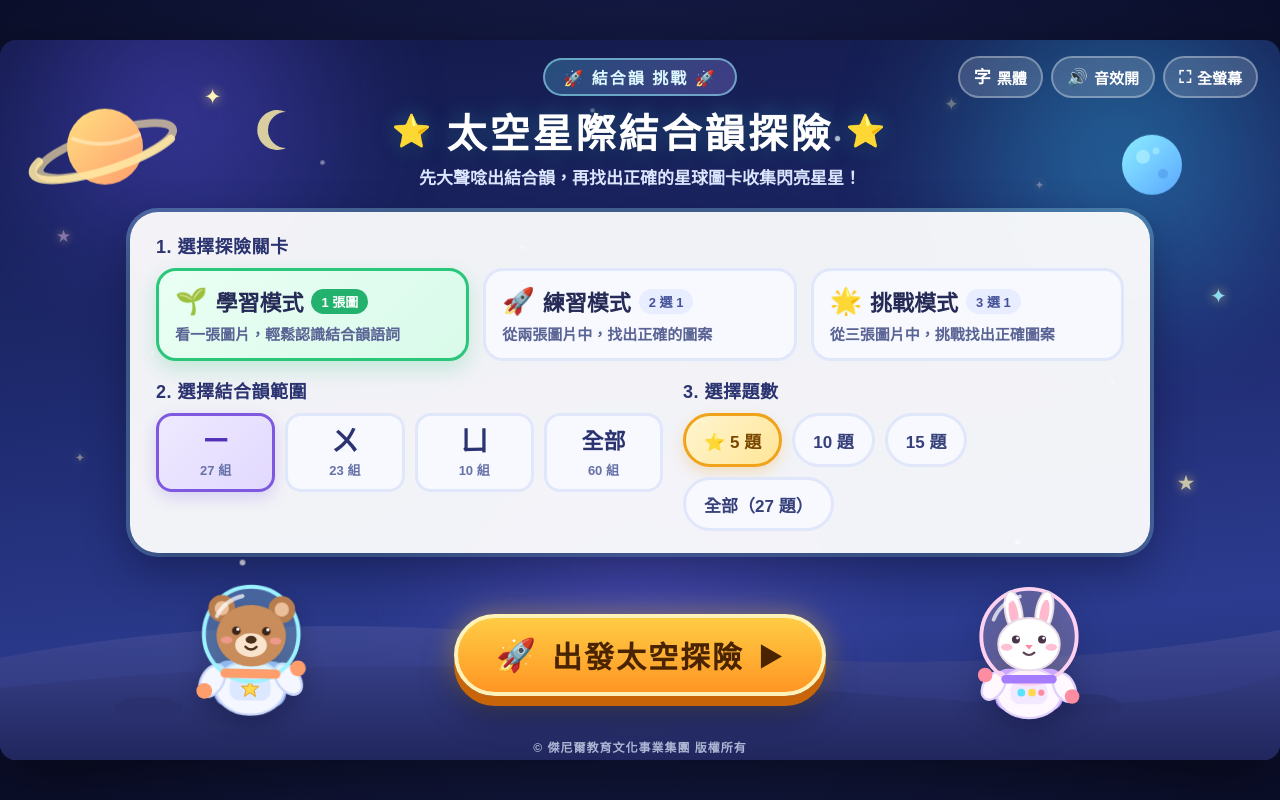
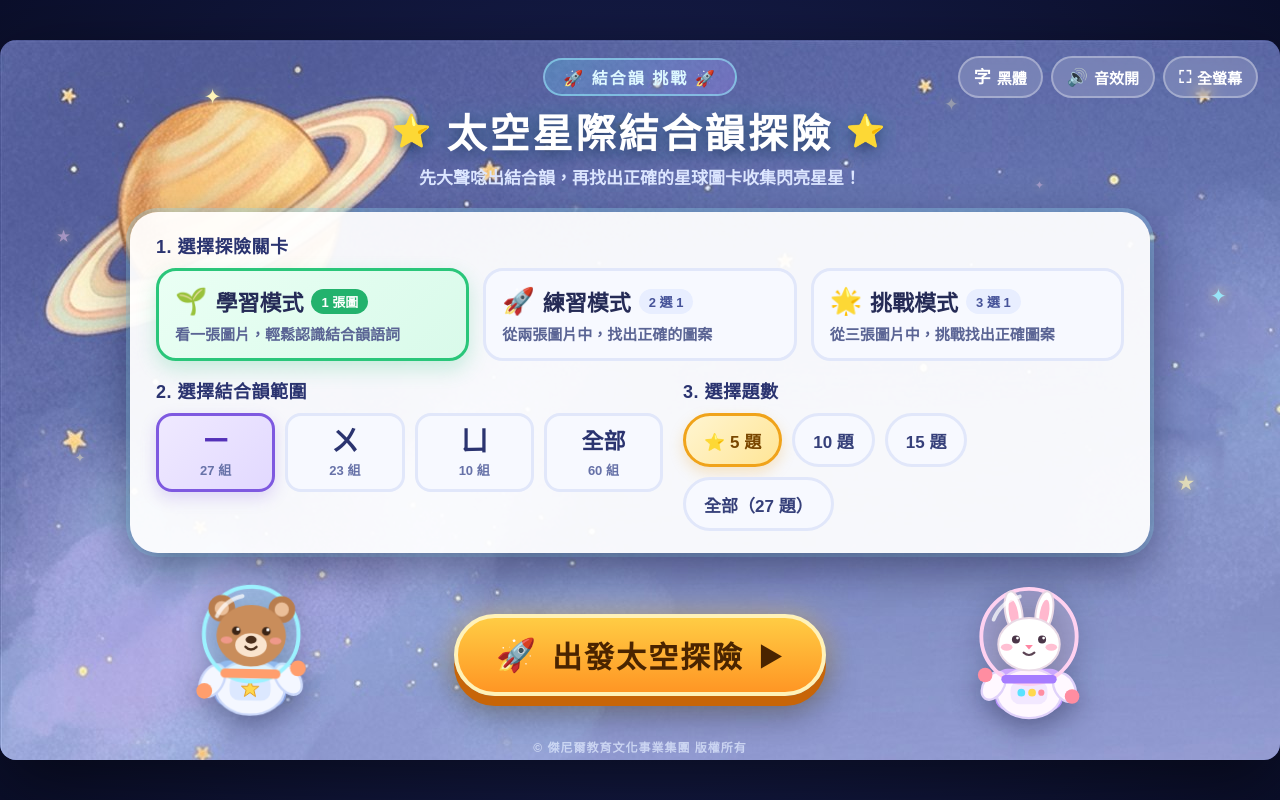
Before and after one commit to genikid-ai/zhuyin-compound-space, a plain HTML site: page index.html in a window 1280 px wide. Drawn offline with Linux system fonts and the light colour scheme.

Commit message:
Use storybook watercolor space background

```diff
--- a/index.html
+++ b/index.html
@@ -4,6 +4,11 @@
   <meta charset="UTF-8" />
   <meta name="viewport" content="width=device-width, initial-scale=1.0, maximum-scale=1.0, user-scalable=no" />
   <title>結合韻大冒險・太空星際探險</title>
+  <link rel="preload" as="image" href="assets/space-bg.jpg" />
+  <link rel="preload" as="image" href="assets/mascot-bear.png" />
+  <link rel="preload" as="image" href="assets/mascot-bunny.png" />
+  <link rel="preload" as="image" href="assets/mascot-cat.png" />
+  <link rel="preload" as="image" href="assets/mascot-alien.png" />
   <link rel="stylesheet" href="styles.css" />
 </head>
 <body class="font-sans">
@@ -11,14 +16,12 @@
   <div id="viewport" class="viewport">
     <div id="stage" class="stage" role="application" aria-label="太空星際結合韻探險小遊戲">
 
-      <!-- ==================== 共用太空故事背景 ==================== -->
+      <!-- ==================== 共用太空繪本背景 ==================== -->
       <div class="space-bg" aria-hidden="true">
-        <!-- 柔和星雲光暈 -->
-        <div class="nebula nebula-1"></div>
-        <div class="nebula nebula-2"></div>
-        <div class="nebula nebula-3"></div>
+        <img class="space-bg-img" src="assets/space-bg.jpg" alt="" decoding="async" />
+        <div class="space-bg-veil"></div>
 
-        <!-- 閃爍星點 -->
+        <!-- 輕柔閃爍星點與流星 -->
         <div class="twinkle t1">✦</div>
         <div class="twinkle t2">★</div>
         <div class="twinkle t3">✦</div>
@@ -27,72 +30,8 @@
         <div class="twinkle t6">✦</div>
         <div class="twinkle t7">★</div>
         <div class="twinkle t8">✦</div>
-        <div class="star-dot d1"></div>
-        <div class="star-dot d2"></div>
-        <div class="star-dot d3"></div>
-        <div class="star-dot d4"></div>
-        <div class="star-dot d5"></div>
-        <div class="star-dot d6"></div>
-        <div class="star-dot d7"></div>
-        <div class="star-dot d8"></div>
-
-        <!-- 流星裝飾 -->
         <div class="shooting-star ss1"></div>
         <div class="shooting-star ss2"></div>
-
-        <!-- 可愛太空星球與月球地平線 SVG -->
-        <svg class="space-scenery-svg" viewBox="0 0 1280 720" preserveAspectRatio="none">
-          <defs>
-            <linearGradient id="planetGold" x1="0%" y1="0%" x2="100%" y2="100%">
-              <stop offset="0%" stop-color="#FFE082" />
-              <stop offset="100%" stop-color="#FF9E6D" />
-            </linearGradient>
-            <linearGradient id="planetMint" x1="0%" y1="0%" x2="100%" y2="100%">
-              <stop offset="0%" stop-color="#8CEEFF" />
-              <stop offset="100%" stop-color="#5BA8FF" />
-            </linearGradient>
-            <linearGradient id="moonSurface" x1="0%" y1="0%" x2="0%" y2="100%">
-              <stop offset="0%" stop-color="#434C96" />
-              <stop offset="100%" stop-color="#292F6B" />
-            </linearGradient>
-            <linearGradient id="moonFront" x1="0%" y1="0%" x2="0%" y2="100%">
-              <stop offset="0%" stop-color="#353D82" />
-              <stop offset="100%" stop-color="#20265B" />
-            </linearGradient>
-          </defs>
-
-          <!-- 左上土星光環星球 -->
-          <g class="float-planet-left" transform="translate(105, 118)">
-            <ellipse cx="0" cy="4" rx="70" ry="18" transform="rotate(-18)" fill="none" stroke="#FFE9A3" stroke-width="8" opacity="0.65" />
-            <circle cx="0" cy="0" r="38" fill="url(#planetGold)" />
-            <path d="M-32 -8 Q0 4 34 -12" fill="none" stroke="#FFF4CC" stroke-width="4" stroke-linecap="round" opacity="0.55" />
-            <path d="M-66 15 A70 18 -18 0 0 66 -8" fill="none" stroke="#FFE9A3" stroke-width="8" stroke-linecap="round" opacity="0.88" />
-          </g>
-
-          <!-- 右上薄荷藍小星球 -->
-          <g class="float-planet-right" transform="translate(1152, 134)">
-            <circle cx="0" cy="0" r="30" fill="url(#planetMint)" />
-            <circle cx="-9" cy="-8" r="7" fill="#B8F5FF" opacity="0.6" />
-            <circle cx="11" cy="9" r="5" fill="#468CE6" opacity="0.45" />
-            <circle cx="4" cy="-14" r="3.5" fill="#B8F5FF" opacity="0.5" />
-          </g>
-
-          <!-- 遠方彎月 -->
-          <g transform="translate(268, 72)" opacity="0.82">
-            <path d="M18 0 A20 20 0 1 0 18 36 A15 15 0 1 1 18 0 Z" fill="#FFF2A8" />
-          </g>
-
-          <!-- 底部柔和月球地平線 -->
-          <path d="M0 618 Q280 562 620 604 T1280 590 L1280 720 L0 720 Z" fill="url(#moonSurface)" opacity="0.72" />
-          <path d="M0 648 Q380 605 780 646 T1280 632 L1280 720 L0 720 Z" fill="url(#moonFront)" opacity="0.9" />
-
-          <!-- 可愛月球小隕石坑 -->
-          <ellipse cx="148" cy="668" rx="34" ry="11" fill="#2A306A" opacity="0.65" />
-          <ellipse cx="222" cy="686" rx="18" ry="6" fill="#2A306A" opacity="0.55" />
-          <ellipse cx="1085" cy="666" rx="36" ry="12" fill="#2A306A" opacity="0.65" />
-          <ellipse cx="1156" cy="688" rx="16" ry="5.5" fill="#2A306A" opacity="0.55" />
-          <ellipse cx="640" cy="688" rx="28" ry="8" fill="#2A306A" opacity="0.48" />
-        </svg>
       </div>
 
       <!-- 彩帶星光 Canvas（過關慶祝） -->
```
